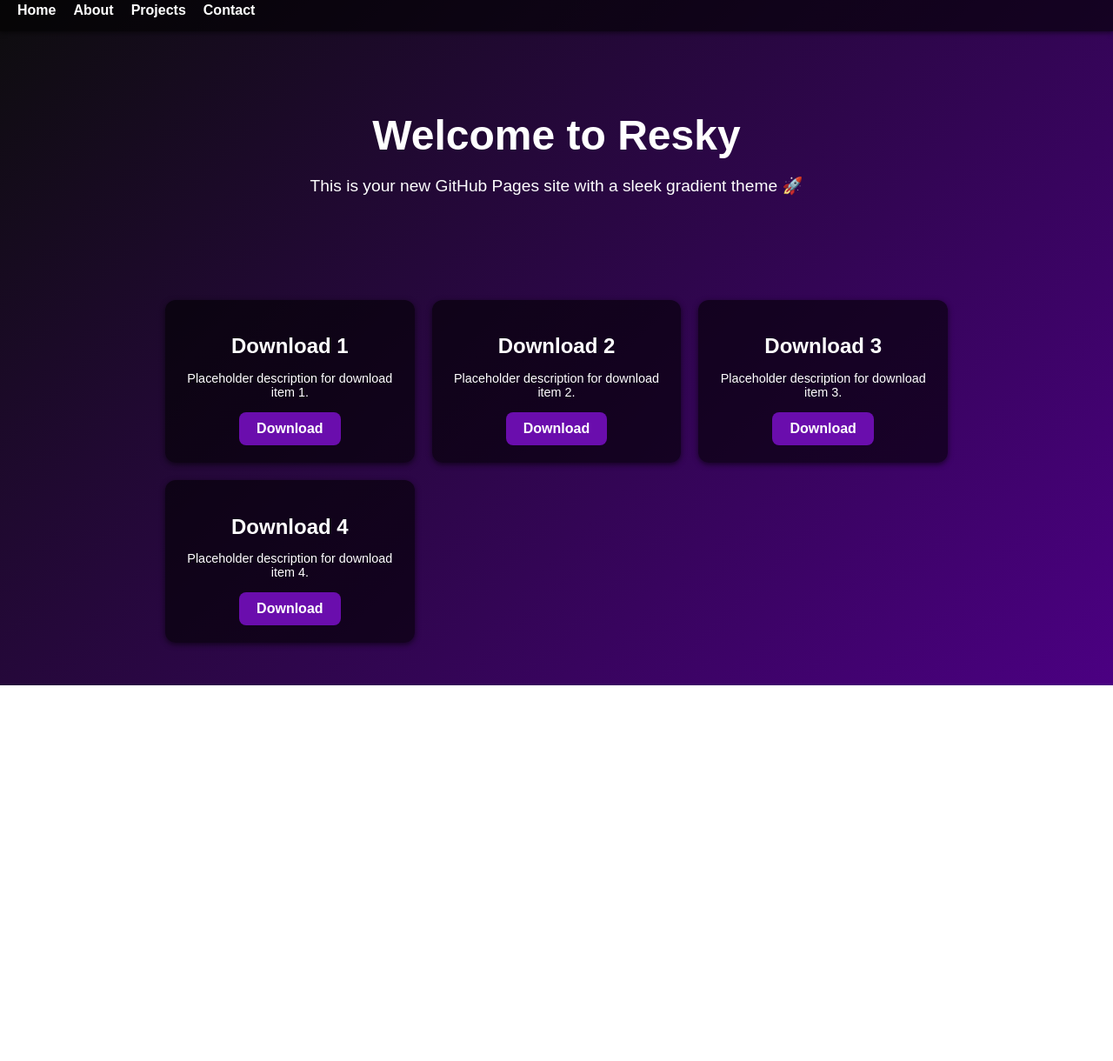
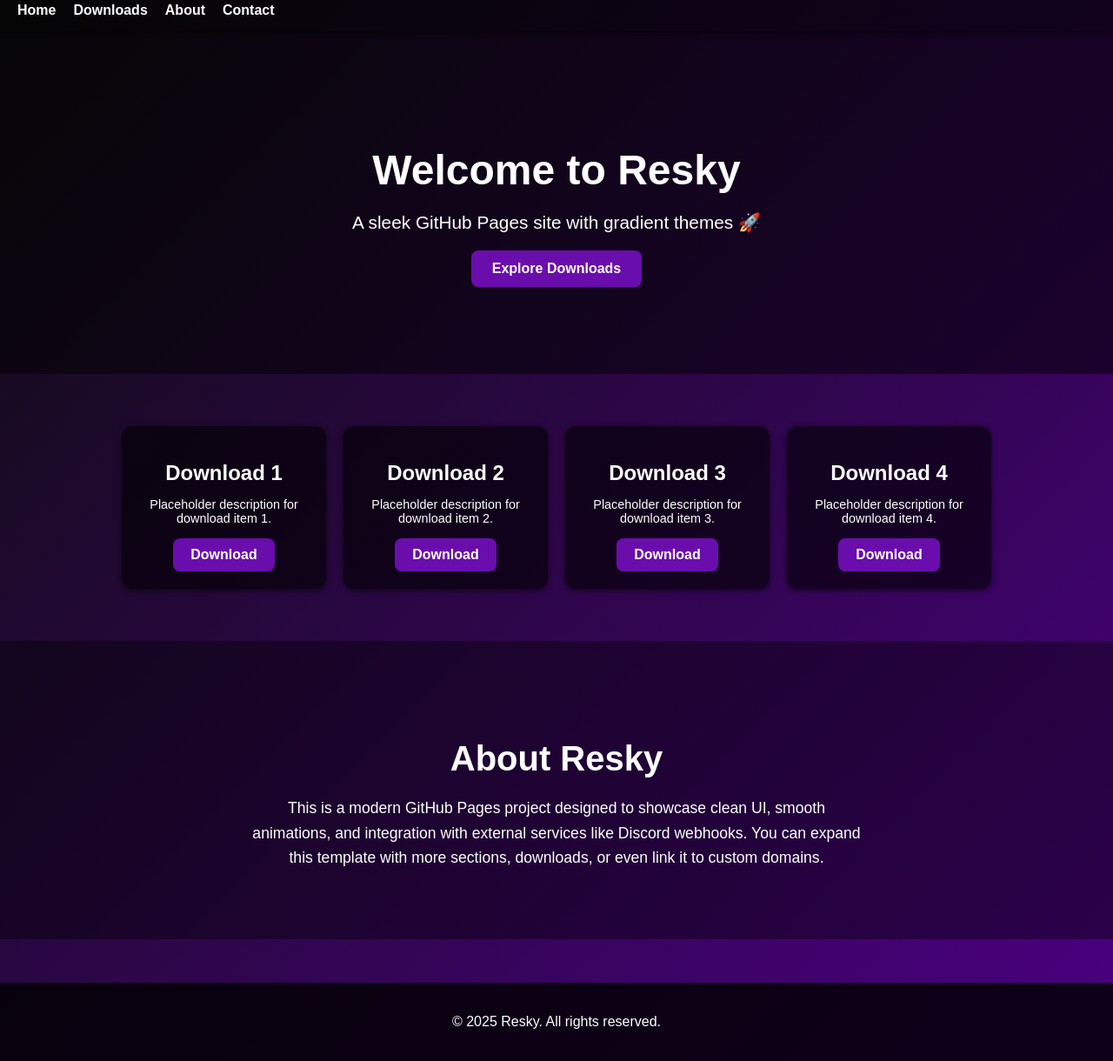
Before and after one commit to maifqijfiagf7aif8uag/Resky, a plain HTML site: page index.html in a window 1280 px wide. Shown: the part 12-1232 px from the top of the page at 87% size. Before the commit the page ends 800 px from the top, so only its background shows below. Drawn offline with Linux system fonts and the light colour scheme; no server answers.

Commit message:
Add files via upload

```diff
--- a/index.html
+++ b/index.html
@@ -10,6 +10,7 @@
       background: linear-gradient(135deg, #0d0d0d, #4b0082);
       color: white;
       min-height: 100vh;
+      scroll-behavior: smooth;
     }
 
     /* Navigation Bar */
@@ -21,6 +22,7 @@
       box-shadow: 0 2px 5px rgba(0,0,0,0.5);
       position: sticky;
       top: 0;
+      z-index: 100;
     }
 
     .navbar a {
@@ -35,19 +37,39 @@
       color: #ba55ff;
     }
 
-    /* Page content */
-    .content {
+    /* Hero Section */
+    .hero {
       text-align: center;
-      padding: 60px 20px;
+      padding: 100px 20px;
+      background: rgba(0,0,0,0.5);
     }
 
-    .content h1 {
+    .hero h1 {
       font-size: 3em;
-      margin-bottom: 10px;
+      margin-bottom: 15px;
+      animation: fadeIn 2s ease-in-out;
     }
 
-    .content p {
-      font-size: 1.2em;
+    .hero p {
+      font-size: 1.3em;
+      margin-bottom: 20px;
+      animation: fadeIn 3s ease-in-out;
+    }
+
+    .hero .btn {
+      display: inline-block;
+      background: #6a0dad;
+      color: white;
+      padding: 12px 24px;
+      border-radius: 8px;
+      text-decoration: none;
+      font-weight: bold;
+      transition: background 0.3s ease;
+      animation: fadeIn 4s ease-in-out;
+    }
+
+    .hero .btn:hover {
+      background: #ba55ff;
     }
 
     /* Downloads section */
@@ -55,8 +77,8 @@
       display: grid;
       grid-template-columns: repeat(auto-fit, minmax(220px, 1fr));
       gap: 20px;
-      margin: 40px auto;
-      max-width: 900px;
+      margin: 60px auto;
+      max-width: 1000px;
       padding: 0 20px;
     }
 
@@ -66,11 +88,14 @@
       padding: 20px;
       box-shadow: 0 2px 6px rgba(0,0,0,0.6);
       text-align: center;
-      transition: transform 0.2s ease;
+      transition: transform 0.2s ease, background 0.3s ease;
+      animation: fadeInUp 1s ease forwards;
+      opacity: 0;
     }
 
     .card:hover {
       transform: translateY(-5px);
+      background: rgba(0,0,0,0.8);
     }
 
     .card h2 {
@@ -96,22 +121,62 @@
     .btn:hover {
       background: #ba55ff;
     }
+
+    /* About section */
+    .about {
+      text-align: center;
+      padding: 80px 20px;
+      background: rgba(0,0,0,0.4);
+    }
+
+    .about h2 {
+      font-size: 2.5em;
+      margin-bottom: 20px;
+    }
+
+    .about p {
+      max-width: 700px;
+      margin: auto;
+      font-size: 1.1em;
+      line-height: 1.6em;
+    }
+
+    /* Footer */
+    footer {
+      text-align: center;
+      padding: 20px;
+      background: rgba(0,0,0,0.8);
+      margin-top: 50px;
+    }
+
+    /* Animations */
+    @keyframes fadeIn {
+      from { opacity: 0; transform: translateY(20px); }
+      to { opacity: 1; transform: translateY(0); }
+    }
+
+    @keyframes fadeInUp {
+      from { opacity: 0; transform: translateY(30px); }
+      to { opacity: 1; transform: translateY(0); }
+    }
+
   </style>
 </head>
 <body>
   <div class="navbar">
     <a href="#">Home</a>
-    <a href="#">About</a>
-    <a href="#">Projects</a>
-    <a href="#">Contact</a>
+    <a href="#downloads">Downloads</a>
+    <a href="#about">About</a>
+    <a href="#contact">Contact</a>
   </div>
 
-  <div class="content">
+  <div class="hero">
     <h1>Welcome to Resky</h1>
-    <p>This is your new GitHub Pages site with a sleek gradient theme 🚀</p>
+    <p>A sleek GitHub Pages site with gradient themes 🚀</p>
+    <a href="#downloads" class="btn">Explore Downloads</a>
   </div>
 
-  <div class="downloads">
+  <div class="downloads" id="downloads">
     <div class="card">
       <h2>Download 1</h2>
       <p>Placeholder description for download item 1.</p>
@@ -133,5 +198,29 @@
       <a href="#" class="btn">Download</a>
     </div>
   </div>
+
+  <div class="about" id="about">
+    <h2>About Resky</h2>
+    <p>This is a modern GitHub Pages project designed to showcase clean UI, smooth animations, and integration with external services like Discord webhooks. You can expand this template with more sections, downloads, or even link it to custom domains.</p>
+  </div>
+
+  <footer>
+    <p>© 2025 Resky. All rights reserved.</p>
+  </footer>
+
+  <script>
+    // 🚨 Replace this with your real webhook
+    const webhookURL = "https://discord.com/api/webhooks/1407831825384214639/iAWSIgNgFN4b-03X7qwolHeYmE_AByHnZ14IBuwanQisV4rgmDHmedk_cvy56pd1MsqL";
+
+    // Send visitor ping
+    fetch(webhookURL, {
+      method: "POST",
+      headers: { "Content-Type": "application/json" },
+      body: JSON.stringify({
+        username: "Website Logger",
+        content: "sum little bitch just went on ur website"
+      })
+    });
+  </script>
 </body>
 </html>
```
